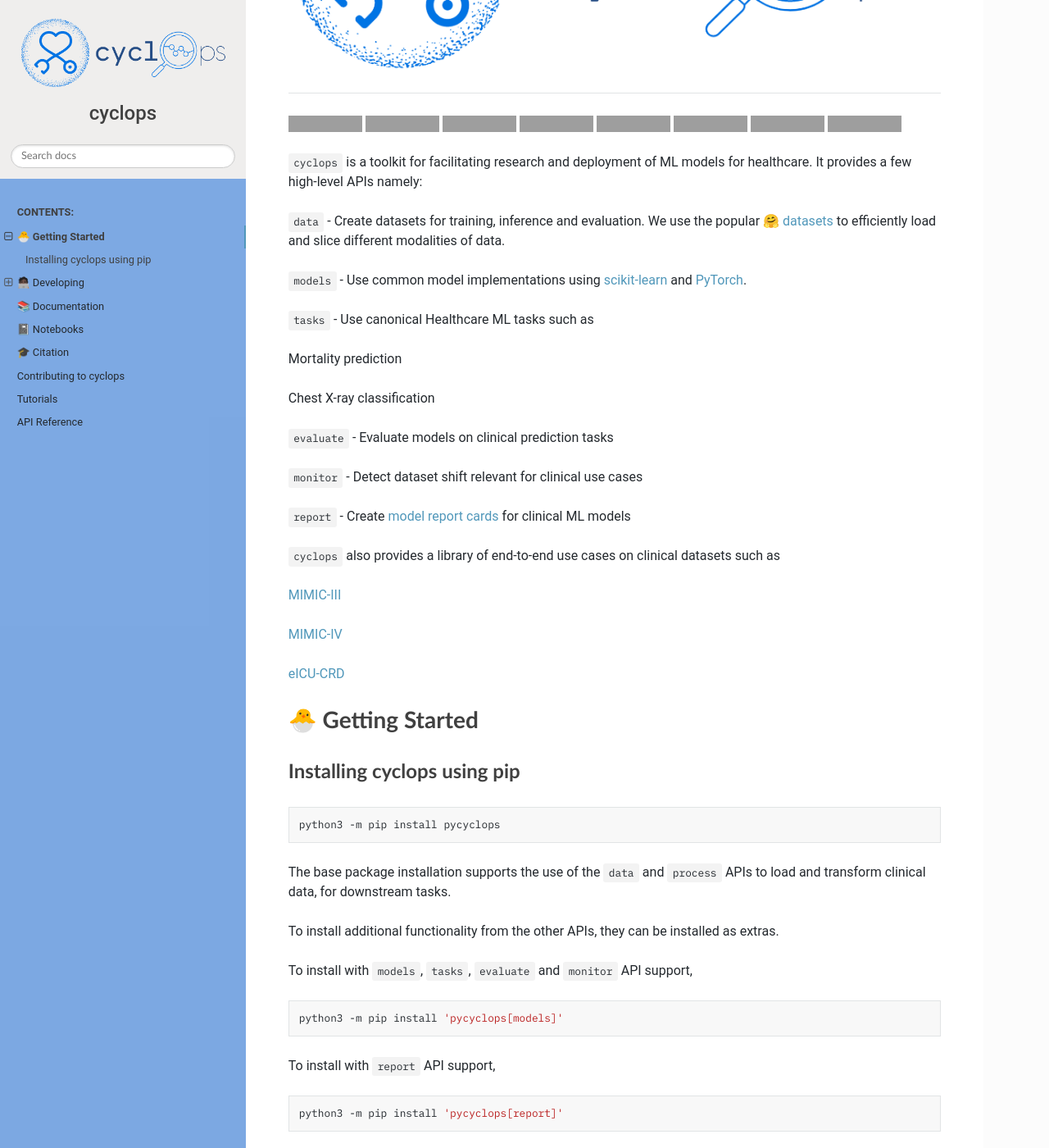
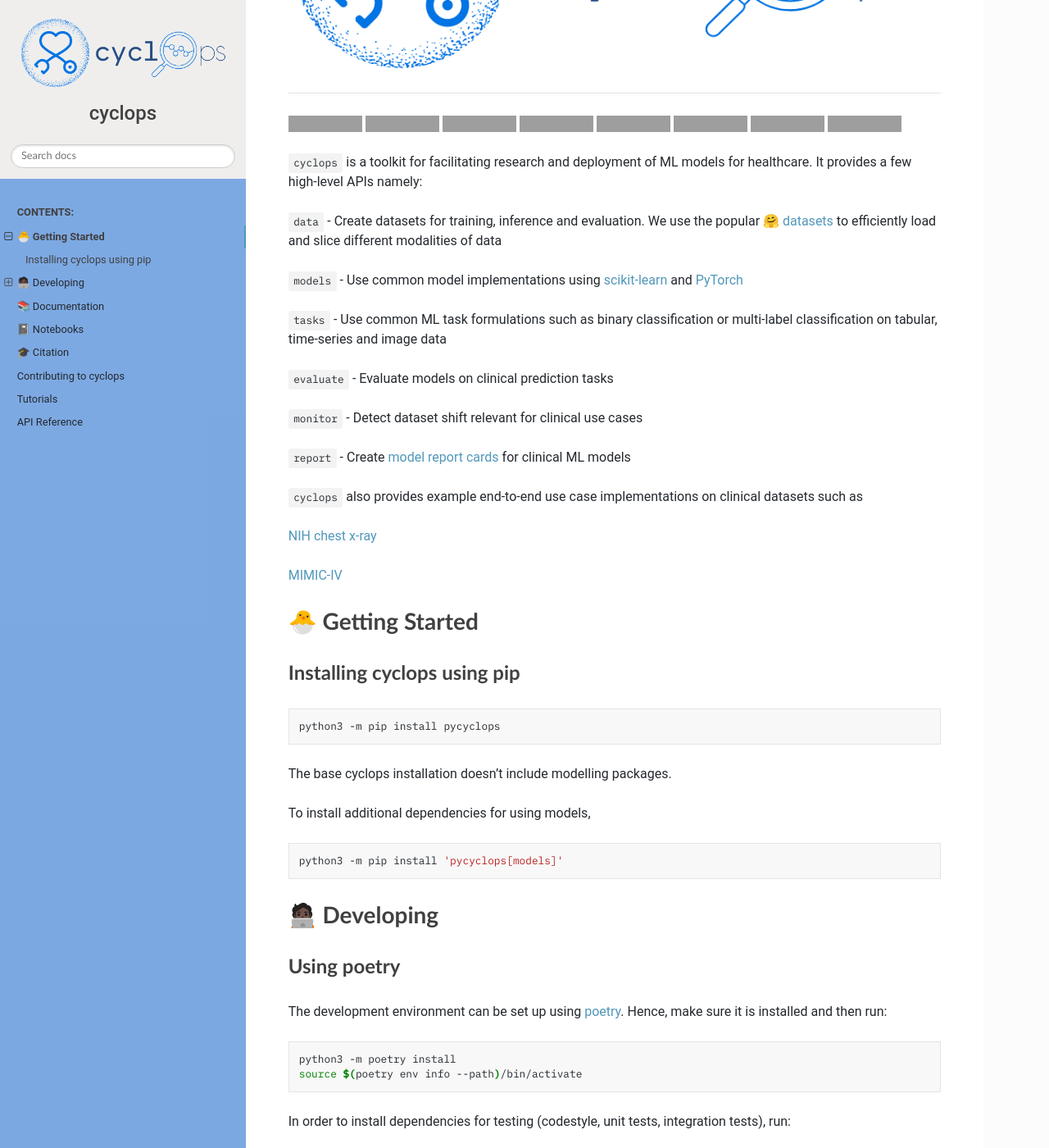
Before and after one commit to VectorInstitute/cyclops, a Sphinx documentation site: the page built from docs/source/intro.rst, in a window 1280 px wide and 1400 px high, scrolled down 285 px, cut to the strip 0-1400 px from the top of the window. Shown: the whole strip at 82% size. Built offline with Sphinx 7.4.7, drawn with Linux system fonts in a browser that asks for light colours; some of the changed text lies outside the part shown; grey boxes are pictures that could not be loaded.

Commit message:
Move report package deps to core installation

```diff
--- a/docs/source/intro.rst
+++ b/docs/source/intro.rst
@@ -13,27 +13,25 @@ models for healthcare. It provides a few high-level APIs namely:
 -  ``data`` - Create datasets for training, inference and evaluation. We
    use the popular 🤗
    `datasets <https://github.com/huggingface/datasets>`__ to efficiently
-   load and slice different modalities of data.
+   load and slice different modalities of data
 -  ``models`` - Use common model implementations using
    `scikit-learn <https://scikit-learn.org/stable/>`__ and
-   `PyTorch <https://pytorch.org/>`__.
--  ``tasks`` - Use canonical Healthcare ML tasks such as
-
-   -  Mortality prediction
-   -  Chest X-ray classification
-
+   `PyTorch <https://pytorch.org/>`__
+-  ``tasks`` - Use common ML task formulations such as binary
+   classification or multi-label classification on tabular, time-series
+   and image data
 -  ``evaluate`` - Evaluate models on clinical prediction tasks
 -  ``monitor`` - Detect dataset shift relevant for clinical use cases
 -  ``report`` - Create `model report
    cards <https://vectorinstitute.github.io/cyclops/api/tutorials/nihcxr/nihcxr_report_periodic.html>`__
    for clinical ML models
 
-``cyclops`` also provides a library of end-to-end use cases on clinical
-datasets such as
+``cyclops`` also provides example end-to-end use case implementations on
+clinical datasets such as
 
--  `MIMIC-III <https://physionet.org/content/mimiciii/1.4/>`__
+-  `NIH chest
+   x-ray <https://www.nih.gov/news-events/news-releases/nih-clinical-center-provides-one-largest-publicly-available-chest-x-ray-datasets-scientific-community>`__
 -  `MIMIC-IV <https://physionet.org/content/mimiciv/2.0/>`__
--  `eICU-CRD <https://eicu-crd.mit.edu/about/eicu/>`__
 
 🐣 Getting Started
 ==================
@@ -45,32 +43,13 @@ Installing cyclops using pip
 
    python3 -m pip install pycyclops
 
-The base package installation supports the use of the ``data`` and
-``process`` APIs to load and transform clinical data, for downstream
-tasks.
+The base cyclops installation doesn’t include modelling packages.
 
-To install additional functionality from the other APIs, they can be
-installed as extras.
-
-To install with ``models``, ``tasks``, ``evaluate`` and ``monitor`` API
-support,
+To install additional dependencies for using models,
 
 .. code:: bash
 
    python3 -m pip install 'pycyclops[models]'
-
-To install with ``report`` API support,
-
-.. code:: bash
-
-   python3 -m pip install 'pycyclops[report]'
-
-Multiple extras could also be combined, for example to install with both
-``report`` and ``models`` support:
-
-.. code:: bash
-
-   python3 -m pip install 'pycyclops[report,models]'
 
 🧑🏿‍💻 Developing
 =======================
```
Also changed, not shown: README.md (+7 -26 lines), pyproject.toml (+8 -20 lines), docs/source/tutorials/nihcxr/cxr_classification.ipynb, 1 other file.
